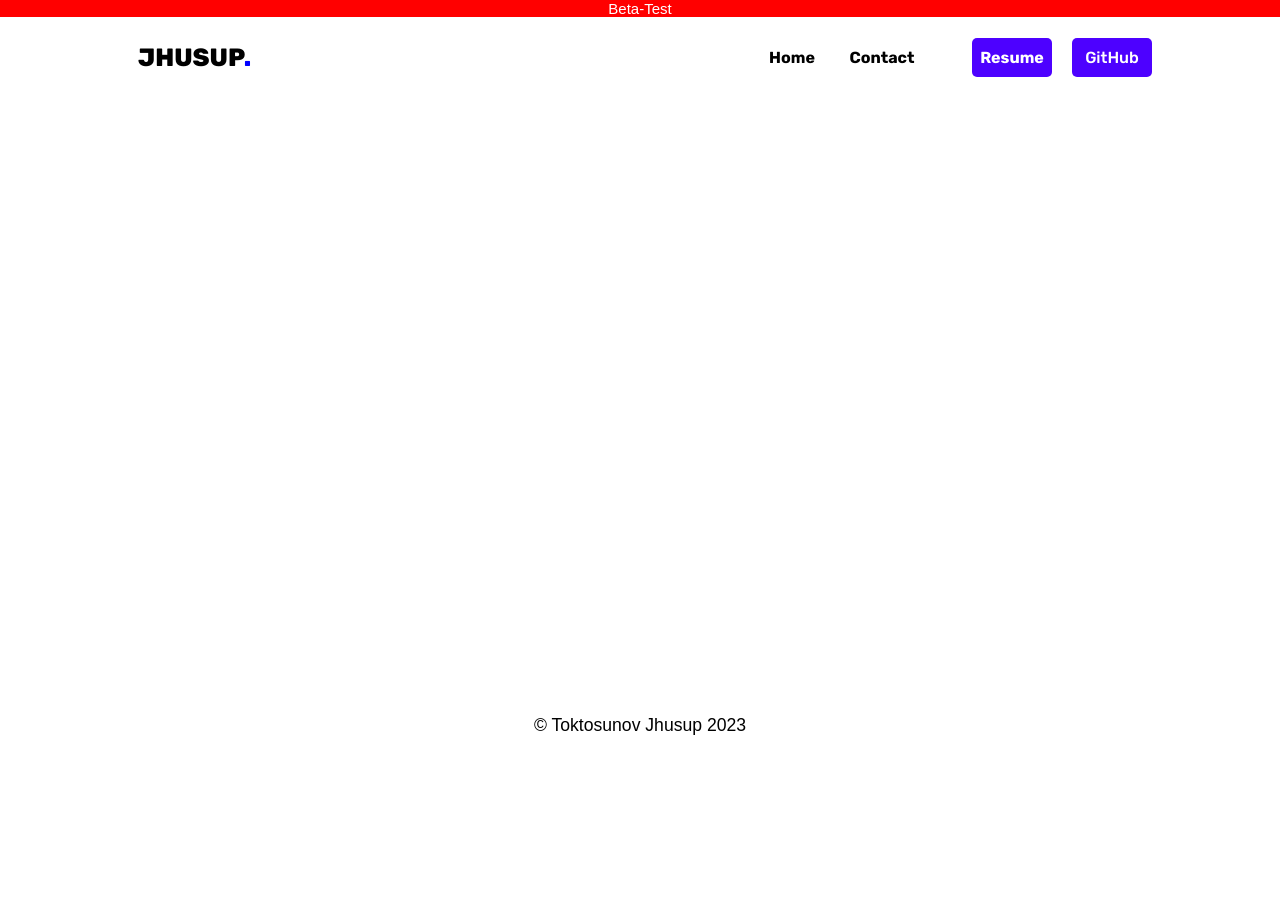
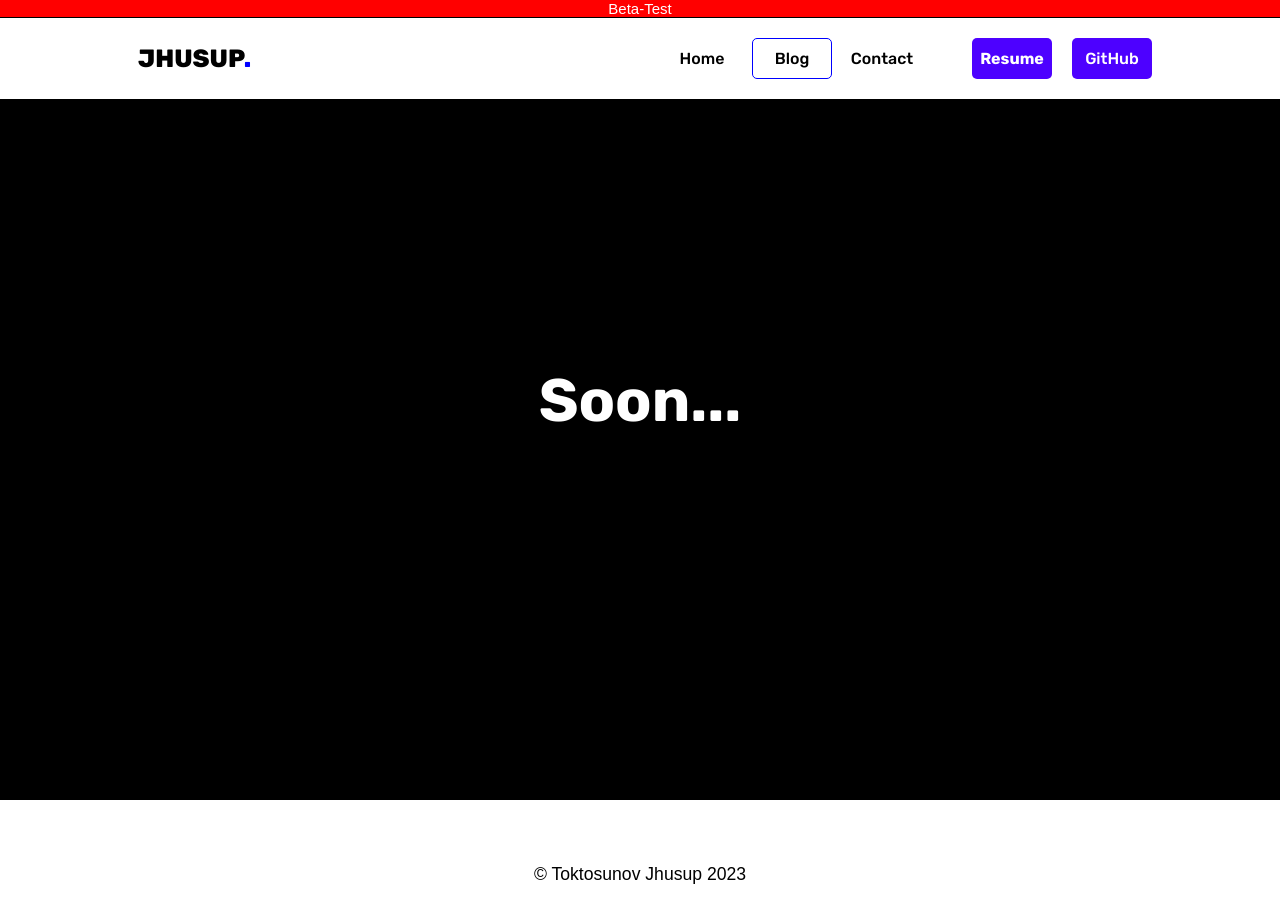
Before and after one commit to TheNowy/Project-Portfolio, a React (Vite) app: page /Blog in a window 1280 px wide. Shown: the top 922 px of the page. Before the commit the page ends 800 px from the top, so only its background shows below. Built offline with nearby package versions, Linux system fonts and the light colour scheme.

Commit message:
Blog-Soon

```diff
--- /dev/null
+++ b/src/components/pages/blog/Blog.jsx
@@ -0,0 +1,12 @@
+import React from 'react'
+import scss from './Blog.module.scss'
+
+const Blog = () => {
+  return (
+    <div className={scss.div}>
+      <h1>Soon...</h1>
+    </div>
+  )
+}
+
+export default Blog
--- /dev/null
+++ b/src/components/pages/blog/Blog.module.scss
@@ -0,0 +1,12 @@
+  .div {
+    width: 100%;
+    height: 100vh;
+    display: flex;
+    justify-content: center;
+    align-items: center;
+    background-color: black;
+    h1 {
+      font-size: 60px;
+      color: white;
+    }
+  }
--- a/src/components/pages/home/Home.jsx
+++ b/src/components/pages/home/Home.jsx
@@ -39,7 +39,7 @@ const home = () => {
               <div className="box_title">
                 <div className="photo">
                   <img
-                    src="https://wallpaperaccess.com/full/1802097.jpg"
+                    src="https://media.tenor.com/SSY2V0RrU3IAAAAd/rick-roll-rick-rolled.gif"
                     alt=""
                   />
                 </div>
--- a/src/components/wrapper/header/DropDownMenu/DropDown.jsx
+++ b/src/components/wrapper/header/DropDownMenu/DropDown.jsx
@@ -34,6 +34,9 @@ const DropDown = () => {
         <NavLink to="/" className={`${scss.link}`} style={activeLink}>
           Home
         </NavLink>
+        <NavLink to="/blog" className={`${scss.link}`} style={activeLink}>
+          Blog
+        </NavLink>
         <NavLink to="/contacts" className={`${scss.link}`} style={activeLink}>
           Contact
         </NavLink>
--- a/src/components/wrapper/header/DropDownMenu/DropDown.module.scss
+++ b/src/components/wrapper/header/DropDownMenu/DropDown.module.scss
@@ -31,12 +31,12 @@
       color: rgb(255, 255, 255);
       border-radius: 8px;
 
-      &:nth-child(3) {
+      &:nth-child(4) {
         margin-top: 20px;
         color: #4d01ff;
         background-color: white;
       }
-      &:nth-child(4) {
+      &:nth-child(5) {
         color: #af90f6;
       }
     }
--- a/src/components/wrapper/header/Header.jsx
+++ b/src/components/wrapper/header/Header.jsx
@@ -48,6 +48,9 @@ export const Header = () => {
           <NavLink to="/" className={`${scss.link}`} style={activeLink}>
             Home
           </NavLink>
+          <NavLink to="/blog" className={`${scss.link}`} style={activeLink}>
+            Blog
+          </NavLink>
           <NavLink to="/contacts" className={`${scss.link}`} style={activeLink}>
             Contact
           </NavLink>
--- a/src/components/wrapper/header/Header.module.scss
+++ b/src/components/wrapper/header/Header.module.scss
@@ -95,8 +95,13 @@
       color: rgb(0, 0, 0);
       border-radius: 5px;
       font-family: "Rubik", sans-serif;
-      font-weight: 700;
-      transition: 0.6s;
+      font-weight: 500;
+      transition: 0.3s;
+
+      &:hover {
+        background-color: rgba(209, 209, 209, 0.221);
+        color:#4d01ff;
+      }
     }
     .resume {
       display: flex;
--- a/src/components/wrapper/main/Main.jsx
+++ b/src/components/wrapper/main/Main.jsx
@@ -2,6 +2,7 @@ import React from "react";
 import { Route, Routes } from "react-router-dom";
 import Home from "../../pages/home/Home";
 import Contacts from "../../pages/contacts/Contacts";
+import Blog from "../../pages/blog/Blog";
 
 
 export const Main = () => {
@@ -10,6 +11,7 @@ export const Main = () => {
       <Routes>
         <Route path="/" element={<Home />} />
         <Route path="/contacts" element={<Contacts />} />
+        <Route path="/Blog" element={<Blog />} />
       </Routes>
     </div>
   );
```
